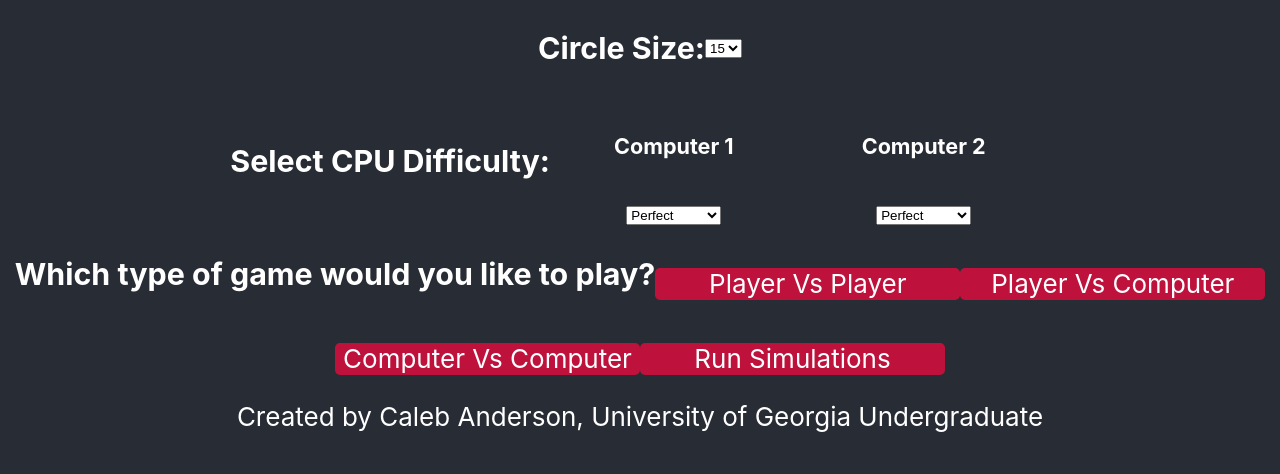
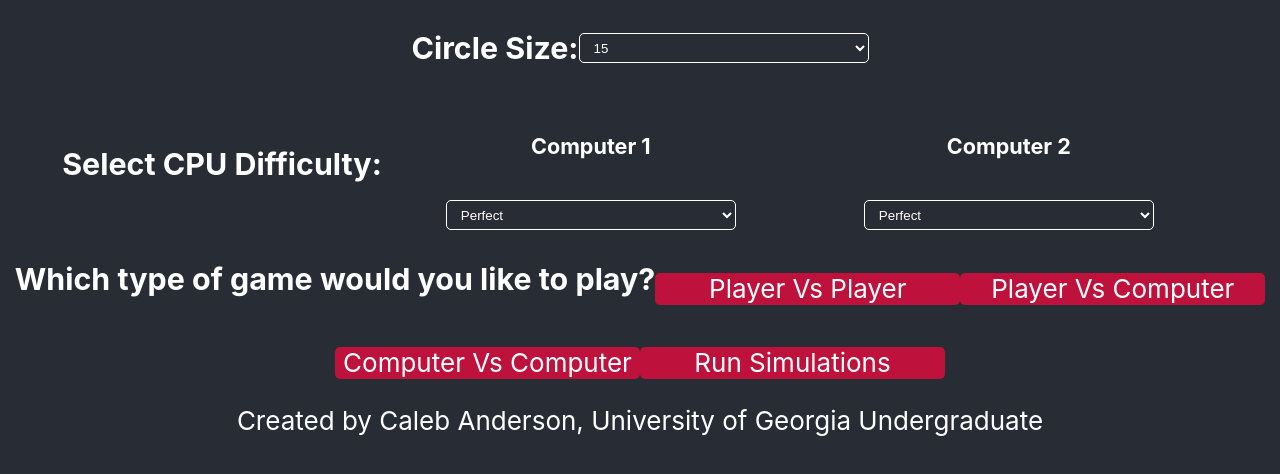
Before and after one commit to JosephCalebAnderson/circular-nim, a React (Create React App) app: page / in a window 1280 px wide. Shown: the top 474 px of the page. Built offline with nearby package versions, Linux system fonts and the light colour scheme.

Commit message:
Styling (minus resizing and fonts) done

```diff
--- a/src/App.css
+++ b/src/App.css
@@ -44,6 +44,14 @@ html {
 
 .dropdown {
   cursor: pointer;
+  background-color: transparent;
+  color: white;
+  border-radius: 5px;
+  caret-color: white;
+  border: 1px solid white;
+  width: 290px;
+  height: 30px;
+  padding-left: 10px;
 }
 
 .gameplay{
@@ -130,10 +138,8 @@ html {
   height: 1.5rem;
   border: 2px solid #ccc;
   border-radius: 0.25rem;
+  transform: translate(50%, 40%);
   cursor: pointer;
-  transform: translate(50%, 40%);
-
-
 }
 
 
@@ -160,6 +166,7 @@ html {
 }
 
 .buttons {
+  cursor: pointer;
   border-radius: 5px;
   background: #BE123C;
   border: none;
```
Lines whose indentation alone changed are shown as unchanged.
